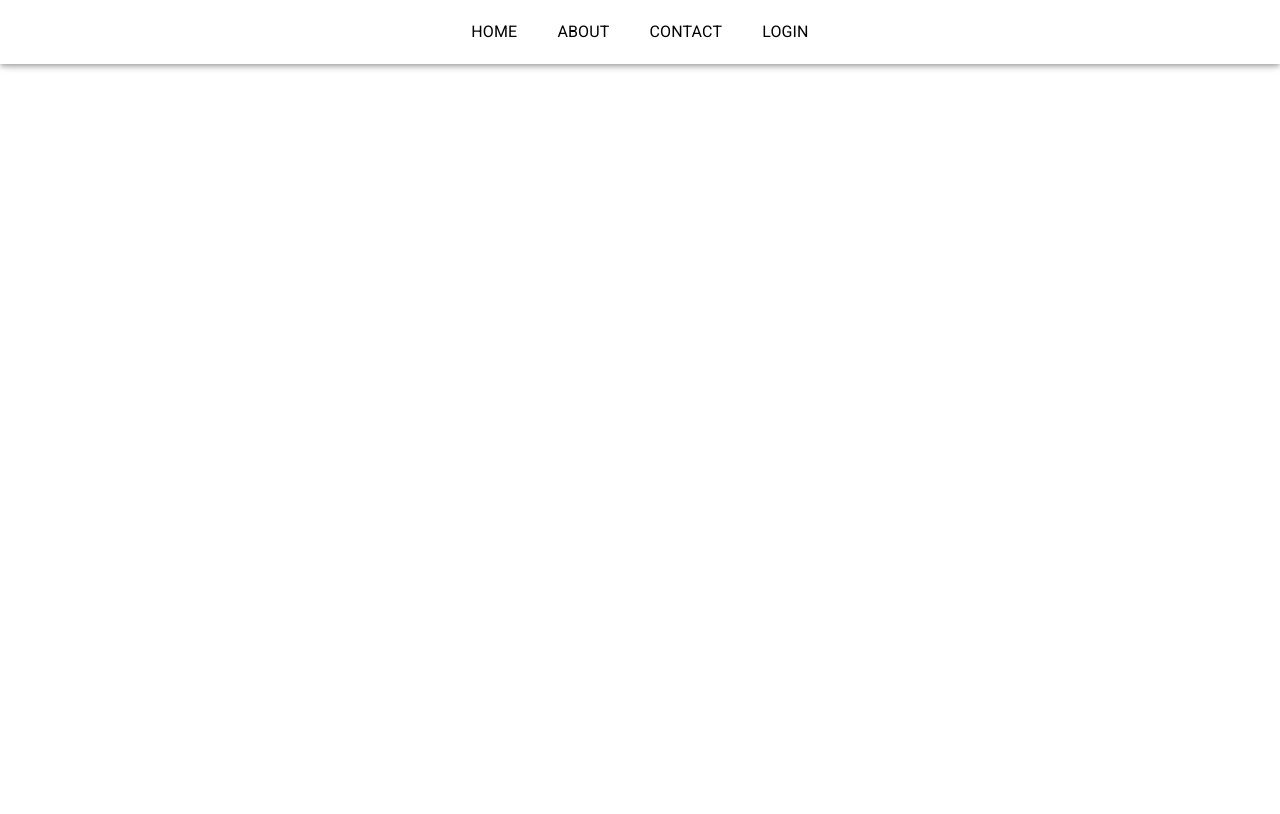
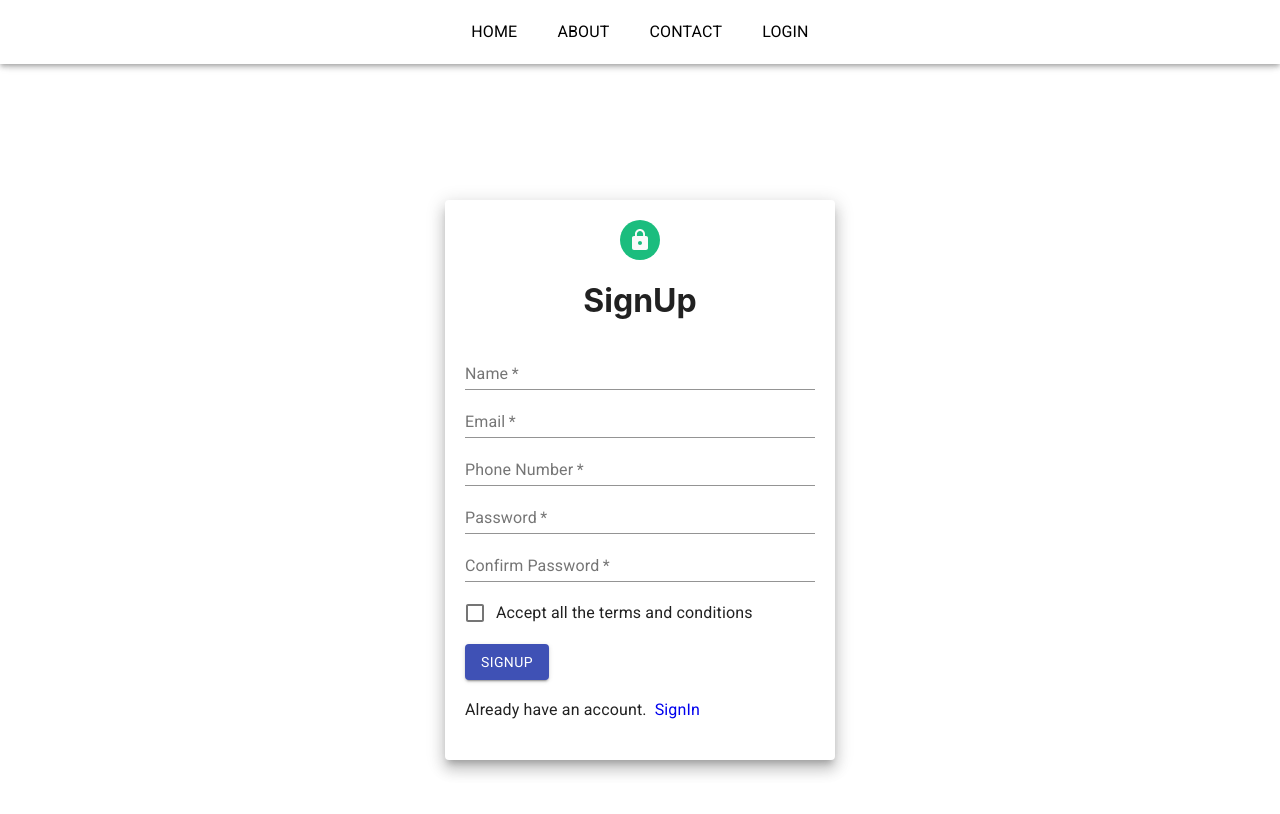
Before and after one commit to parulsurana/Write-It-Out, a React (Create React App) app in the folder client/: page /signUp in a window 1280 px wide. Shown: the top 814 px of the page. Built offline with nearby package versions, Linux system fonts and the light colour scheme.

Commit message:
Create UI for Login, Logout and ForgetPassword Page

```diff
--- a/client/src/App.js
+++ b/client/src/App.js
@@ -6,6 +6,9 @@ import { Box } from "@material-ui/core";
 import DetailView from "./Components/Post/DetailView";
 import CreateView from "./Components/Post/CreateView";
 import UpdateView from "./Components/Post/UpdateView";
+import Login from "./Components/Home/Login";
+import SignUp from "./Components/Home/SignUp";
+import ForgetPassword from "./Components/Home/ForgetPassword";
 
 function App() {
 	return (
@@ -18,6 +21,9 @@ function App() {
 						<Route path='/details/:id' element={<DetailView />} />
 						<Route path='/create' element={<CreateView />} />
 						<Route path='/update/:id' element={<UpdateView />} />
+						<Route path='/login' element={<Login />} />
+						<Route path='/signUp' element={<SignUp />} />
+						<Route path='/forgetpassword' element={<ForgetPassword />} />
 					</Routes>
 				</Box>
 			</Router>
--- a/client/src/Components/Header.jsx
+++ b/client/src/Components/Header.jsx
@@ -27,7 +27,13 @@ function Header() {
 					</Link>
 					<Typography>ABOUT</Typography>
 					<Typography>CONTACT</Typography>
-					<Typography>LOGIN</Typography>
+					<Link
+						to='/login'
+						style={{ textDecoration: "none", color: "inherit" }}
+					>
+						{" "}
+						<Typography>LOGIN</Typography>
+					</Link>
 				</Toolbar>
 			</AppBar>
 		</>
--- /dev/null
+++ b/client/src/Components/Home/ForgetPassword.jsx
@@ -0,0 +1,55 @@
+import {
+	Grid,
+	Paper,
+	Avatar,
+	TextField,
+	Checkbox,
+	FormControlLabel,
+	Button,
+	Typography,
+} from "@material-ui/core";
+
+import React from "react";
+import { Lock } from "@material-ui/icons";
+import { Link } from "react-router-dom";
+
+export default function Login() {
+	const paperStyles = {
+		padding: 20,
+		height: "40vh",
+		width: 350,
+		margin: "200px auto",
+	};
+	const avtarStyles = { backgroundColor: "#1bbd7e" };
+	const buttonStyles = { margin: "20px 0" };
+
+	return (
+		<>
+			<Grid>
+				<Paper elevation={10} style={paperStyles}>
+					<Grid align='center'>
+						<Avatar style={avtarStyles}>
+							<Lock />
+						</Avatar>
+						<h1>Reset your Password</h1>
+					</Grid>
+					<Typography>
+						To reset your password, enter your email below and submit. An email
+						will be sent to you with instructions about how to complete the
+						process.
+					</Typography>
+					<TextField
+						label='Email'
+						placeholder='Enter Email'
+						fullWidth
+						required
+					/>
+
+					<Button color='primary' variant='contained' style={buttonStyles}>
+						Reset Password
+					</Button>
+				</Paper>
+			</Grid>
+		</>
+	);
+}
--- /dev/null
+++ b/client/src/Components/Home/Login.jsx
@@ -0,0 +1,88 @@
+import {
+	Grid,
+	Paper,
+	Avatar,
+	TextField,
+	Checkbox,
+	FormControlLabel,
+	Button,
+	Typography,
+} from "@material-ui/core";
+
+import React from "react";
+import { Lock } from "@material-ui/icons";
+import { Link } from "react-router-dom";
+
+export default function Login() {
+	const paperStyles = {
+		padding: 20,
+		height: "50vh",
+		width: 350,
+		margin: "200px auto",
+	};
+	const avtarStyles = { backgroundColor: "#1bbd7e" };
+	const buttonStyles = { margin: "10px 0" };
+	const checkStyles = { marginTop: 10 };
+	const linkStyless = {
+		textDecoration: "none",
+		color: "primary",
+	};
+	const linkStyles = {
+		textDecoration: "none",
+		color: "primary",
+		marginLeft: 8,
+	};
+	const linkStylesSignup = {
+		marginTop: 8,
+	};
+	return (
+		<>
+			<Grid>
+				<Paper elevation={10} style={paperStyles}>
+					<Grid align='center'>
+						<Avatar style={avtarStyles}>
+							<Lock />
+						</Avatar>
+						<h1>SignIn</h1>
+					</Grid>
+					<TextField
+						label='Username'
+						placeholder='Enter Username'
+						fullWidth
+						required
+					/>
+					<TextField
+						label='Password'
+						placeholder='Enter Password'
+						type='password'
+						fullWidth
+						required
+					/>
+					<FormControlLabel
+						control={<Checkbox name='checkedB' color='primary' />}
+						label='Remember me'
+						style={checkStyles}
+					/>
+					<Grid>
+						<Button color='primary' variant='contained' style={buttonStyles}>
+							SignIn
+						</Button>
+					</Grid>
+
+					<Typography>
+						<Link to='/forgetpassword' style={linkStyless}>
+							Forget Password ?
+						</Link>
+					</Typography>
+
+					<Typography style={linkStylesSignup}>
+						Create an account.
+						<Link to='/signUp' style={linkStyles}>
+							SignUp
+						</Link>
+					</Typography>
+				</Paper>
+			</Grid>
+		</>
+	);
+}
--- a/client/src/Components/Home/Post.jsx
+++ b/client/src/Components/Home/Post.jsx
@@ -52,13 +52,13 @@ export default function Post({ post }) {
 				<img src={url} alt='Wrapper' className={classes.image} />
 				<Typography className={classes.text}>{post.categories}</Typography>
 				<Typography className={classes.heading}>
-					{addElipsis(post.title, 20)}
+					{addElipsis(post.title, 40)}
 				</Typography>
 				<Typography className={classes.text}>
 					Author: {post.username}
 				</Typography>
 				<Typography className={classes.detail}>
-					{addElipsis(post.description, 100)}
+					{addElipsis(post.description, 200)}
 				</Typography>
 			</Box>
 		</>
--- a/client/src/Components/Home/Posts.jsx
+++ b/client/src/Components/Home/Posts.jsx
@@ -18,7 +18,9 @@ export default function Posts() {
 	}, [search]);
 
 	// let posts = [1, 2, 3, 4, 5, 6, 7, 8, 9];
-	return posts.map((post) => (
+	return (
+		posts &&
+		posts.map((post) => (
 			<Grid items lg={3} sm={4} xs={12}>
 				<Link
 					to={`/details/${post._id}`}
@@ -27,5 +29,6 @@ export default function Posts() {
 					<Post post={post} />
 				</Link>
 			</Grid>
-	));
+		))
+	);
 }
--- /dev/null
+++ b/client/src/Components/Home/SignUp.js
@@ -0,0 +1,101 @@
+import {
+	Grid,
+	Paper,
+	Avatar,
+	TextField,
+	Checkbox,
+	FormControlLabel,
+	Button,
+	Typography,
+} from "@material-ui/core";
+import { Lock } from "@material-ui/icons";
+
+import React from "react";
+import { Link } from "react-router-dom";
+
+export default function SignUp() {
+	const paperStyles = {
+		padding: 20,
+		height: "65vh",
+		width: 350,
+		margin: "200px auto",
+	};
+	const avtarStyles = { backgroundColor: "#1bbd7e" };
+	const buttonStyles = { margin: "10px 0" };
+	const checkStyles = { marginTop: 10 };
+	const linkStyless = {
+		textDecoration: "none",
+		color: "inherit",
+	};
+	const linkStyles = {
+		textDecoration: "none",
+		color: "primary",
+		marginLeft: 8,
+	};
+	const linkStylesSignup = {
+		marginTop: 8,
+	};
+	return (
+		<>
+			<Grid>
+				<Paper elevation={10} style={paperStyles}>
+					<Grid align='center'>
+						<Avatar style={avtarStyles}>
+							<Lock />
+						</Avatar>
+						<h1>SignUp</h1>
+					</Grid>
+					<TextField label='Name' placeholder='Enter Name' fullWidth required />
+					<TextField
+						label='Email'
+						placeholder='Enter Email'
+						fullWidth
+						required
+					/>
+					<TextField
+						label='Phone Number'
+						placeholder='Enter phone number'
+						type='phone'
+						fullWidth
+						required
+					/>
+					<TextField
+						label='Password'
+						placeholder='Enter Password'
+						type='password'
+						fullWidth
+						required
+					/>
+					<TextField
+						label='Confirm Password'
+						placeholder='Enter CPassword'
+						type='password'
+						fullWidth
+						required
+					/>
+					<FormControlLabel
+						control={<Checkbox name='checkedB' color='primary' />}
+						label='Accept all the terms and conditions'
+						style={checkStyles}
+					/>
+
+					<Button
+						color='primary'
+						variant='contained'
+						// fullWidth
+						style={buttonStyles}
+					>
+						SignUp
+					</Button>
+
+					<Typography style={linkStylesSignup}>
+						Already have an account.
+						<Link to='/login' style={linkStyles}>
+							SignIn
+						</Link>
+					</Typography>
+				</Paper>
+			</Grid>
+		</>
+	);
+}
--- a/client/src/Components/Post/CreateView.jsx
+++ b/client/src/Components/Post/CreateView.jsx
@@ -49,7 +49,7 @@ const initialValues = {
 	description: "",
 	picture: "",
 	username: "charles",
-	categories: "Fashion",
+	categories: "Music",
 	createDate: new Date(),
 };
 
```
Also changed, not shown: 1 other file (tests, documents, lock files or other folders). Lines whose indentation alone changed are shown as unchanged.
